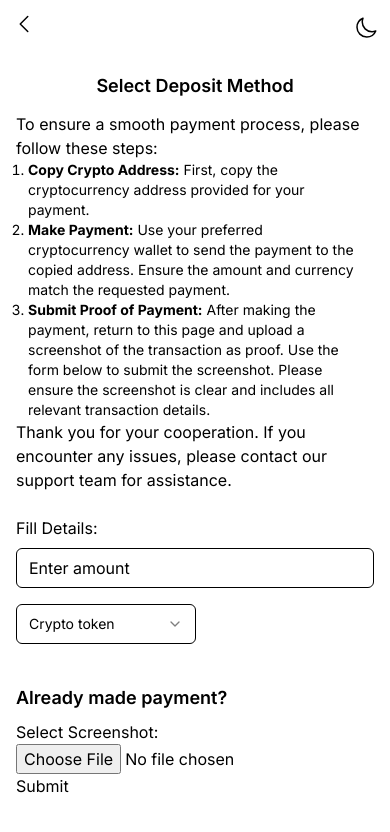
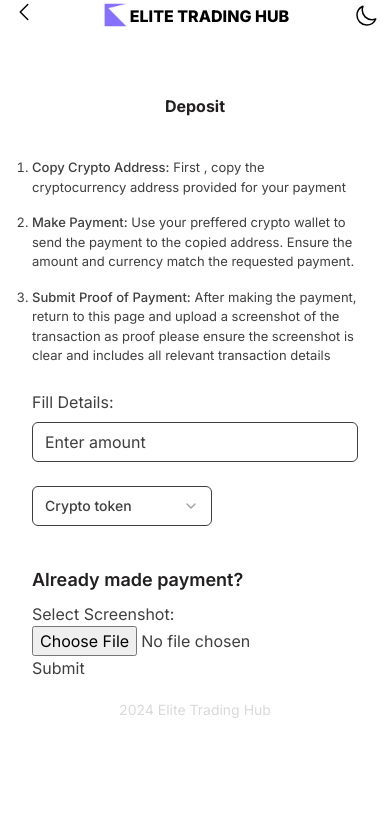
Before and after one commit to Dev-Franqqi/asapbroker, a Next.js app: page /dashboard/deposit in a window 390 px wide. Shown: the top 832 px of the page. Built offline with nearby package versions, Linux system fonts and the light colour scheme.

Commit message:
changed mobile nav

```diff
--- /dev/null
+++ b/app/dashboard/deposit/deposit.css
@@ -0,0 +1,32 @@
+
+main{
+    color:#403F3F;
+
+}
+h2{
+    color:#211F1F;
+    font-size:16px;
+    @apply font-bold
+
+}
+
+
+span{
+    @apply font-medium
+}
+
+
+footer{
+    font-size:10px;
+    color:#D9D9D9;
+}
+
+ol{
+    font-size:13px;
+
+
+}
+
+li{
+    @apply mb-4
+}
--- a/app/dashboard/deposit/page.tsx
+++ b/app/dashboard/deposit/page.tsx
@@ -1,9 +1,11 @@
 "use client"
+import './deposit.css'
 import { useState,useEffect } from "react";
 import { useRouter } from "next/navigation";
 import Cookies from "js-cookie";
 import Depositcomp from "@/app/mycomps/Depositcomp";
 import Cryptoiconsimg from "../../../public/cryptoicons 2.png"
+
 import Card from "../../../public/card 1.png"
 import { Alert, AlertDescription, AlertTitle } from "@/components/ui/alert";
 import Image from "next/image";
@@ -13,6 +15,7 @@ import Usdt from "../../../public/usdt.png"
 import { Button } from "@/components/ui/button";
 import { ChangeEvent,FormEvent } from "react";
 import { Input } from "@/components/ui/input";
+import Elitelogo from "../../../public/elitlogo.png"
 
 
 export default function Deposit(){
@@ -72,11 +75,18 @@ export default function Deposit(){
 
         <>
 
-        <div className={darkMode?'dark bg-black pb-4 ':'pb-4'}>
-        <nav className="p-3 flex justify-between">
+        <div className={darkMode?'dark bg-black h-fit pb-4 ':'pb-4'}>
+        <nav className="px-3 pb-2 flex justify-between">
         <svg xmlns="http://www.w3.org/2000/svg" onClick={()=>router.push('/dashboard')} fill="none" viewBox="0 0 24 24" strokeWidth={1.5} stroke="currentColor" className="w-6 h-6 dark:text-[#8670FC]">
   <path strokeLinecap="round" strokeLinejoin="round" d="M15.75 19.5 8.25 12l7.5-7.5" />
 </svg>
+
+<div className='flex'>
+<Image src={Elitelogo} className='scale-75' alt='' />
+<p className='font-extrabold mt-1 text-black'>ELITE TRADING HUB</p>
+
+</div>
+
 
 {!darkMode &&  <svg
     onClick={setToDarkMode}
@@ -100,30 +110,22 @@ export default function Deposit(){
 
         </nav>
 
-        <main className="pt-5 px-4 ">
-          <h1 className="text-center text-lg dark:text-gray-400 font-semibold mb-3">
-            Select Deposit Method
-          </h1>
-          <div className="dark:text-gray-400">
+        <main className="pt-5 px-8 mb-3 bg-white dark:bg-black">
 
-          <p>To ensure a smooth payment process, please follow these steps:</p>
-<ol className="text-sm list-decimal px-3">
-    <li>
-        <strong>Copy Crypto Address:</strong> First, copy the cryptocurrency address provided for your payment.
-    </li>
-    <li>
-        <strong>Make Payment:</strong> Use your preferred cryptocurrency wallet to send the payment to the copied address. Ensure the amount and currency match the requested payment.
-    </li>
-    <li>
-        <strong>Submit Proof of Payment:</strong> After making the payment, return to this page and upload a screenshot of the transaction as proof. Use the form below to submit the screenshot. Please ensure the screenshot is clear and includes all relevant transaction details.
-    </li>
-</ol>
-</div>
+          <h2 className='text-center mb-10 mt-9'>Deposit</h2>
 
-<p className="dark:text-gray-400">Thank you for your cooperation. If you encounter any issues, please contact our support team for assistance.</p>
+
+        <ol className='list-decimal'>
+          <li><span>Copy Crypto Address:</span> First , copy the cryptocurrency address provided for your payment</li>
+
+          <li><span>Make Payment:</span> Use your preffered crypto wallet to send the payment to the copied address. Ensure the amount and currency match the requested payment.</li>
+          <li><span>Submit Proof of Payment:</span> After making the payment, return to this page and upload a screenshot of the transaction as proof please ensure the screenshot is clear and includes all relevant transaction details</li>
+        </ol>
+
 
 
           <section className="dark:text-black ">
+
 
 
               <Depositcomp />
@@ -142,6 +144,7 @@ export default function Deposit(){
 
           </section>
         </main>
+        <footer className='text-center mb-4 text-sm'>2024 Elite Trading Hub</footer>
 
         </div>
 
--- a/app/dashboard/page.tsx
+++ b/app/dashboard/page.tsx
@@ -151,7 +151,7 @@ export default function Dashboard(){
         {loading?<Loadingcomp />:
 
 <div className={darkMode?'dark bg-[#0d0f29] h-fit text-white':'text-neutral-800 bg-white'}>
-<nav className="pt-3 z-50 absolute w-full dark:bg-[#0e112e] bg-[#f1f1f1]  pb-2 px-3 flex justify-between ">
+<nav className="pt-3 z-50 sticky -top-2 w-full dark:bg-[#0e112e] bg-white  pb-2 px-3 flex justify-between ">
 
 
         {/* <svg xmlns="http://www.w3.org/2000/svg" onClick={gotoHome} fill="none" viewBox="0 0 24 24" strokeWidth={1.5} stroke="currentColor" className="w-6 h-6 dark:text-[#8670FC]">
@@ -165,7 +165,7 @@ export default function Dashboard(){
 }
 <div className="flex">
 <Image src={Logo} className="relative -top-1 scale-50" alt="" />
-    <span className="font-bold">Elite Trading Hub</span>
+    <span className="text-black font-extrabold dark:text-white">ELITE TRADING HUB</span>
 </div>
 
  {!darkMode &&  <svg
--- /dev/null
+++ b/app/mycomps/Collapsiblecomp.tsx
@@ -0,0 +1,54 @@
+import Link from "next/link";
+import { useState } from "react";
+import { motion } from "framer-motion";
+import { MdKeyboardArrowLeft, MdKeyboardArrowDown } from "react-icons/md";
+
+type MenuLink = {
+    name: string;
+    link: string;
+}
+
+interface Props {
+    className?: string;
+    title: string;
+    menuLinks: MenuLink[];
+}
+
+export default function Collapsiblecomp({ title, className, menuLinks }: Props) {
+    const [open, setOpen] = useState(false);
+
+    const toggleMenu = () => {
+        setOpen(!open);
+    };
+
+    return (
+        <div className={className}>
+            <div onClick={toggleMenu} className="flex w-4/5 mx-auto justify-between">
+                <span className="text-xl text-[#1a1440] dark:text-[#8670FC] font-semibold">{title}</span>
+                {open ? <MdKeyboardArrowDown className="block text-3xl" /> : <MdKeyboardArrowLeft className="block text-3xl" />}
+            </div>
+
+            <motion.div
+                initial={{ height: 0 }}
+                animate={{ height: open ? "auto" : 0 }}
+                transition={{ duration: 0.3 }}
+                className="overflow-hidden"
+            >
+                <ul className="pl-16 mt-3 font-medium">
+                    {menuLinks.map((link, index) => (
+                        <motion.li
+                            key={index}
+                            initial={{ opacity: 0, y: 20 }}
+                            animate={{ opacity: 1, y: 0 }}
+                            transition={{ delay: index * 0.1 }}
+                        >
+                            <Link className="text-lg" href={link.link}>
+                                {link.name}
+                            </Link>
+                        </motion.li>
+                    ))}
+                </ul>
+            </motion.div>
+        </div>
+    );
+}
--- a/app/mycomps/Dashboardmenu.tsx
+++ b/app/mycomps/Dashboardmenu.tsx
@@ -1,7 +1,7 @@
 import React, { useEffect } from 'react';
 import { motion } from 'framer-motion';
 import { useInView } from 'react-intersection-observer';
-
+import Link from 'next/link';
 type Props = {
   open: boolean;
 };
@@ -31,15 +31,15 @@ export default function Dashboardmenu({ open }: Props) {
     >
       <h2 className="font-semibold mb-4">Personal Account</h2>
       <ul className="leading-10 pl-4">
-      <li>Homepage</li>
+      <li><Link href='/'>Homepage</Link></li>
         <hr />
-        <li>Dashboard</li>
+        <li><Link href="#">Dashboard</Link></li>
         <hr />
-        <li>Support</li>
+        <li><Link href="/dashboard/support">Support</Link></li>
         <hr />
-        <li>Deposit</li>
+        <li><Link href="/dashboard/deposit">Deposit</Link></li>
         <hr />
-        <li>Withdrawal</li>
+        <li><Link href={'/dashboard/withdraw'}>Withdrawal</Link></li>
         <hr />
 
       </ul>
--- a/app/mycomps/Depositcomp.tsx
+++ b/app/mycomps/Depositcomp.tsx
@@ -1,5 +1,6 @@
 import React, { useEffect, useState, useRef } from "react";
 import { Button } from "@/components/ui/button";
+import "../dashboard/deposit/deposit.css"
 import {
     Select,
     SelectContent,
@@ -34,7 +35,7 @@ type CopyTextButtonProps = {
         readOnly
         style={{ position: 'fixed', top: '-9999px' }}
       />
-      <Button className="bg-[#3a348d]  text-white font-semibold"  onClick={copyTextFallback}>Click to copy {coin} Address</Button>
+      <Button className="bg-[#3a348d] mt-4  text-white font-semibold"  onClick={copyTextFallback}>Click to copy {coin} Address</Button>
       {copySuccess && <p className="text-green-500">{copySuccess}</p>}
     </>
   );
@@ -76,7 +77,7 @@ export default function Depositcomp(){
                 setAmount(value);
               }}
               value={amount}
-              className="mb-4"
+              className="mb-6"
               type="text"
             />
             <Select onValueChange={(e)=>setCoin(e)}>
@@ -92,11 +93,11 @@ export default function Depositcomp(){
         </form>
 
         {walletDetails && (
-            <div className="border dark:border-gray-600  p-5 rounded-md mt-4">
-                <h2 className="text-lg font-semibold mb-2 ">Pay from {coin} wallet</h2>
+            <div className="border dark:border-gray-600 text-sm p-5 rounded-md mt-4">
+                <h2 className="text-sm font-semibold mb-2 ">Pay from {coin} wallet</h2>
                 <p className="mb-1">You can deposit by sending {coin} to this Address:{walletDetails}</p>
                 <p>After sending it, upload proof of payment below.</p>
-                <CopyTextButton coin={coin} textToCopy={walletDetails} />
+                <CopyTextButton coin={coin}  textToCopy={walletDetails} />
             </div>
         )}
         </div>
--- a/app/page.tsx
+++ b/app/page.tsx
@@ -78,7 +78,7 @@ const AnimatedComponent = ({ children ,className}:AnimatedComponentProps) => {
 
           <Navbar router={router} darkMode={darkMode} setdarkMode={setDarkMode}/>
 
-          <main className={"dark:bg-black overflow-hidden"}>
+          <main className={isOpen?"blur-lg dark:bg-black overflow-hidden":"dark:bg-black overflow-hidden"}>
 
 <section className="h-screen text-center md:text-left  flex flex-col md:flex-row md:items-center mt-10 justify-center md:px-10">
 
@@ -86,7 +86,7 @@ const AnimatedComponent = ({ children ,className}:AnimatedComponentProps) => {
       initial={{ opacity: 0, y: -20 }}
       animate={{ opacity: 1, y: 0 }}
       transition={{ duration: 0.5,delay:1 }}>
-    <h1 className="text-[2.5rem] font-bold text-[#8670FC]  md:w-[22.8rem] leading-[48px] px-2 md:px-0 mb-4">
+    <h1 className="text-[2.5rem] font-bold text-[#8670FC]  md:w-[22.8rem] leading-[48px] px-2 md:px-0 mt-6 mb-4">
       Trade Crypto and Invest with Confidence
     </h1>
     <p className="md:w-[42vw]  md:text-xl text-gray-700 mb-20 dark:text-gray-300">
```
Also changed, not shown: app/mycomps/Navbar.tsx (+147 -13 lines), public/tradinglogo.png (added).
